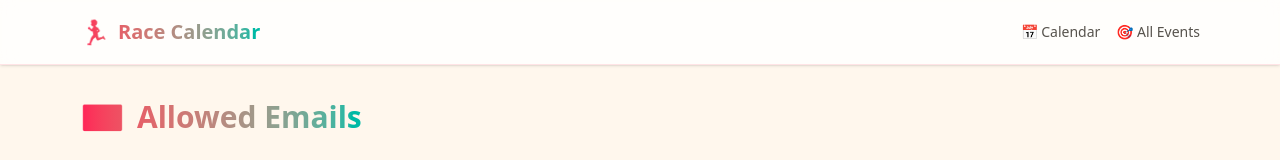
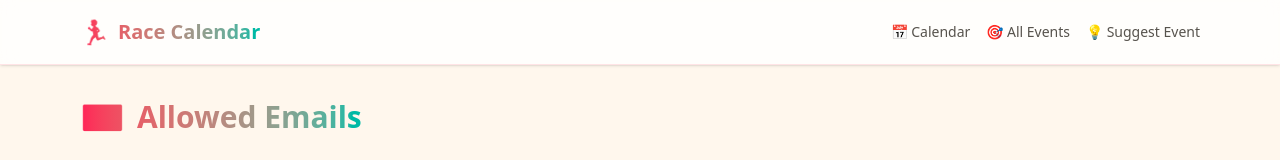
Before and after one commit to armanmasangkay/race-calendar, a Next.js app: page /admin/allowed-emails in a window 1280 px wide. Shown: the top 160 px of the page. Built offline with nearby package versions, Linux system fonts and the light colour scheme; no server answers; the database is empty.

Commit message:
suggest on nav

```diff
--- a/src/app/layout.tsx
+++ b/src/app/layout.tsx
@@ -56,6 +56,14 @@ export default async function RootLayout({
                 >
                   🎯 All Events
                 </Link>
+                {!isAdmin && (
+                  <Link
+                    href="/suggest"
+                    className="text-stone-600 hover:text-rose-500 text-sm font-medium transition-colors duration-200"
+                  >
+                    💡 Suggest Event
+                  </Link>
+                )}
                 {isAdmin && (
                   <>
                     <Link
--- /dev/null
+++ b/src/app/suggest/page.tsx
@@ -0,0 +1,27 @@
+import { SubmitEventWidget } from '@/components/footer';
+
+export const metadata = {
+  title: 'Suggest an Event | Race Calendar',
+  description: 'Submit a running event to be added to the Race Calendar',
+};
+
+export default function SuggestEventPage() {
+  return (
+    <div className="max-w-md mx-auto">
+      <div className="text-center mb-8">
+        <h1 className="text-2xl font-bold text-stone-800 mb-2">
+          Suggest an Event
+        </h1>
+        <p className="text-stone-600 text-sm">
+          Know of a running event that should be on our calendar? Submit it below and we&apos;ll review it for inclusion.
+        </p>
+      </div>
+
+      <SubmitEventWidget defaultExpanded />
+
+      <p className="text-center text-stone-400 text-xs mt-6">
+        All submissions are reviewed by our team before being published.
+      </p>
+    </div>
+  );
+}
--- a/src/components/MobileNav.tsx
+++ b/src/components/MobileNav.tsx
@@ -81,6 +81,14 @@ export function MobileNav({ isAdmin, user }: MobileNavProps) {
             >
               🎯 All Events
             </Link>
+            {!isAdmin && (
+              <Link
+                href="/suggest"
+                className="text-stone-600 hover:text-rose-500 text-sm font-medium transition-colors duration-200 py-2"
+              >
+                💡 Suggest Event
+              </Link>
+            )}
             {isAdmin && (
               <>
                 <Link
--- a/src/components/footer/SubmitEventWidget.tsx
+++ b/src/components/footer/SubmitEventWidget.tsx
@@ -4,8 +4,12 @@ import { useState, useEffect, useRef } from 'react';
 import { Button, Input } from '@/components/ui';
 import { getCaptchaChallenge, submitVisitorEvent } from '@/lib/actions/visitor-submission';
 
-export function SubmitEventWidget() {
-  const [isExpanded, setIsExpanded] = useState(false);
+interface SubmitEventWidgetProps {
+  defaultExpanded?: boolean;
+}
+
+export function SubmitEventWidget({ defaultExpanded = false }: SubmitEventWidgetProps) {
+  const [isExpanded, setIsExpanded] = useState(defaultExpanded);
   const [isSubmitting, setIsSubmitting] = useState(false);
   const [error, setError] = useState<string | null>(null);
   const [success, setSuccess] = useState(false);
```
